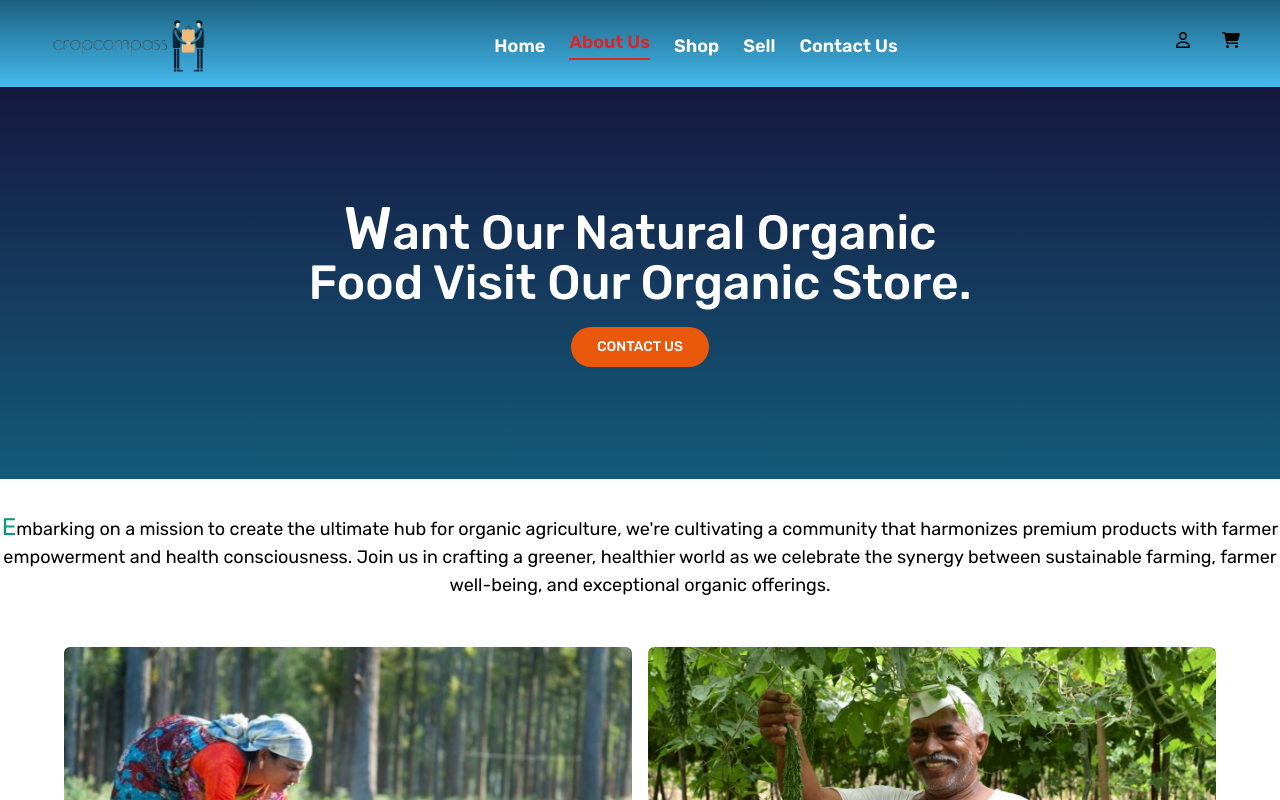
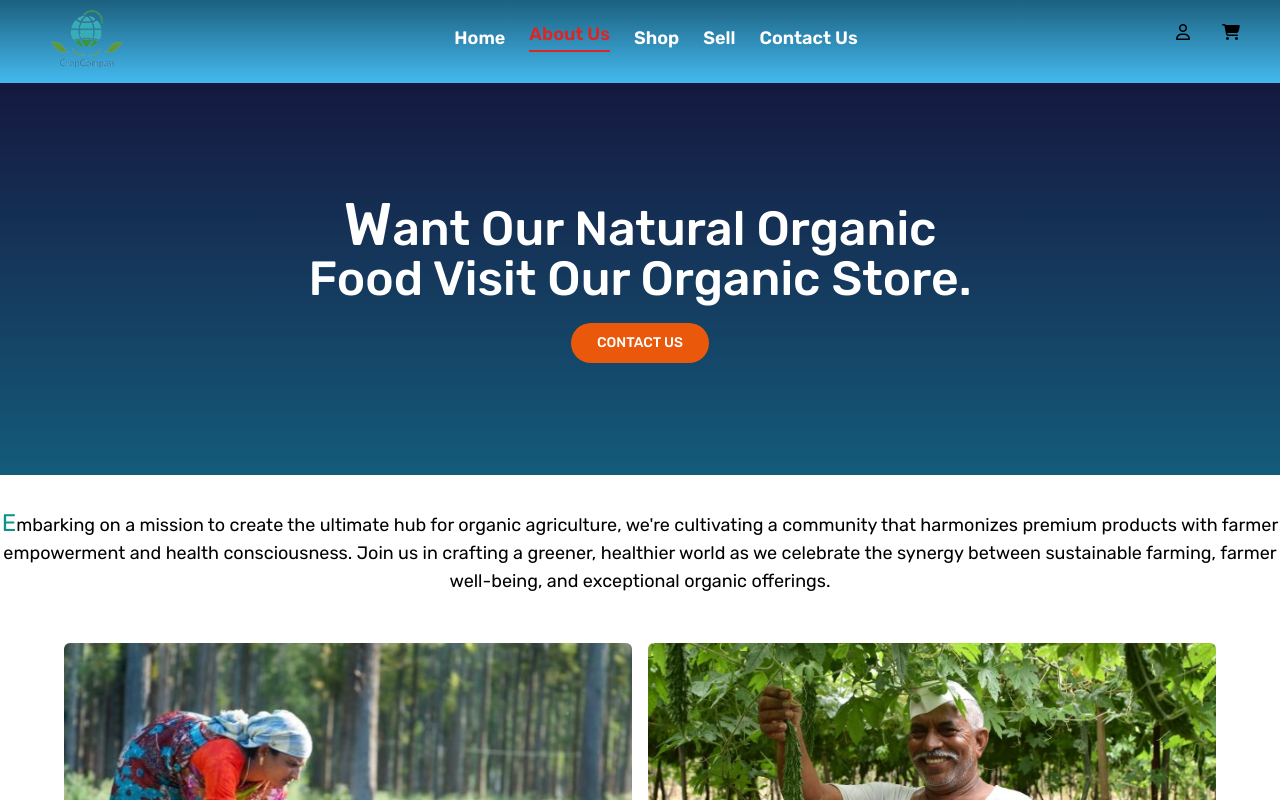
Before and after one commit to subhadip-kundu/CropCompass-farmersOwnEcommerce, a React (Vite) app: page /about-us in a window 1280 px wide. Shown: the top 800 px of the page. Built offline with nearby package versions, Linux system fonts and the light colour scheme.

Commit message:
changing logo

```diff
--- a/src/Components/HomeComponent/Navbar/Navbar.jsx
+++ b/src/Components/HomeComponent/Navbar/Navbar.jsx
@@ -47,9 +47,9 @@ function Navbar() {
 
   return (
     <div>
-      <nav className="flex justify-between w-full bg-nav-background pl-10 p-2 pr-10 align-middle ">
+      <nav className="flex justify-between w-full bg-nav-background pl-10  pr-10 align-middle ">
         <section className="logo">
-          <img src={companyLogo} alt="Logo_image" className='w-44 cursor-pointer' onClick={toHome}/>
+          <img src={companyLogo} alt="Logo_image" className='w-24 cursor-pointer' onClick={toHome}/>
         </section>
         <section className="pt-6">
           <ul>
```
Also changed, not shown: src/assets/cropcompass.png.
